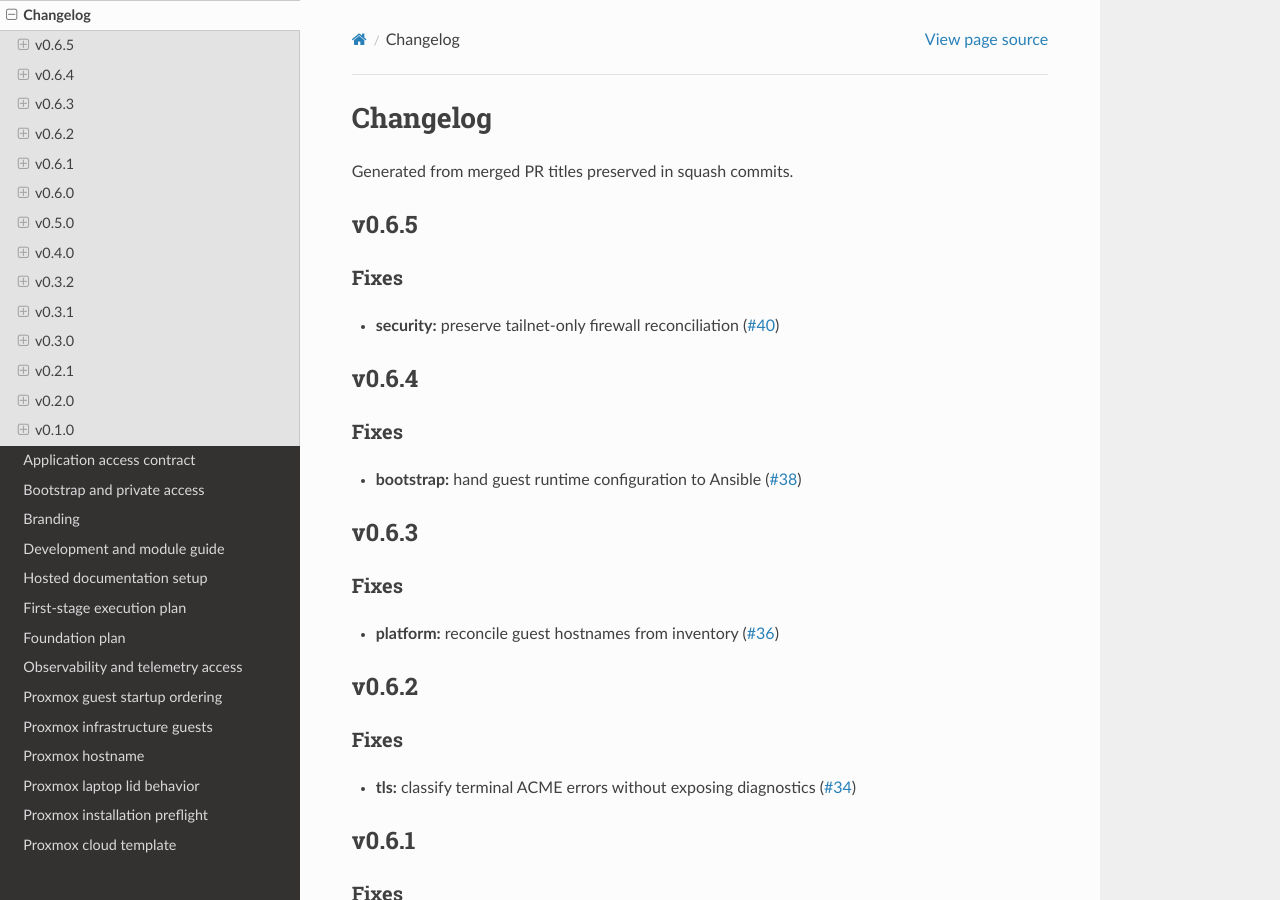
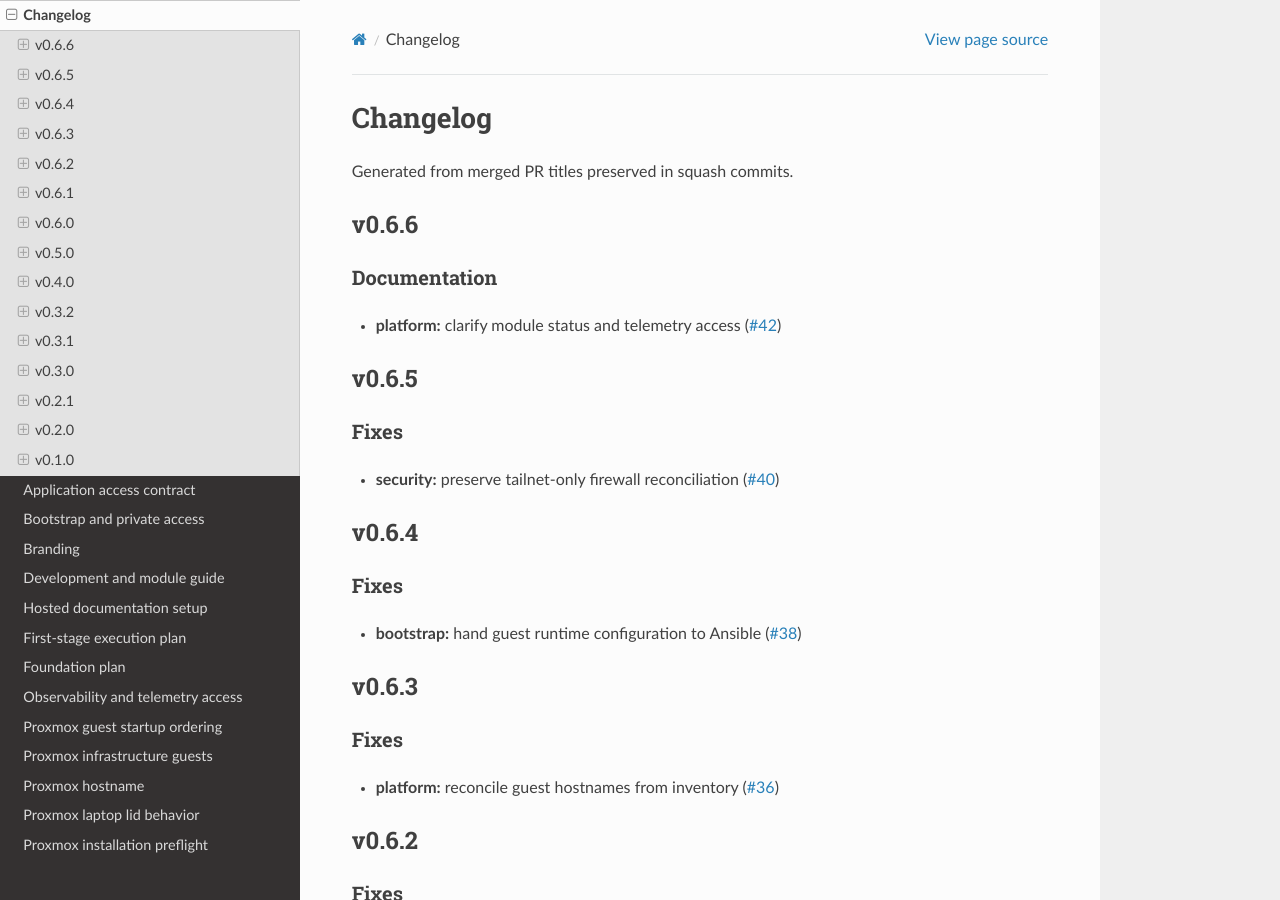
Before and after one commit to CafofoLabs/milkyway, a Sphinx documentation site: the page built from docs/CHANGELOG.md, in a window 1280 px wide and 900 px high. Built offline with Sphinx 7.4.7 and the Read the Docs theme 3.1.0, drawn with Linux system fonts in a browser that asks for light colours; the version number could not be read and is left out.

Commit message:
chore(release): v0.6.6 (#43)

```diff
--- a/docs/CHANGELOG.md
+++ b/docs/CHANGELOG.md
@@ -2,6 +2,10 @@
 
 Generated from merged PR titles preserved in squash commits.
 
+## v0.6.6
+
+### Documentation
+- **platform:** clarify module status and telemetry access ([#42](https://github.com/CafofoLabs/milkyway/pull/42))
 ## v0.6.5
 
 ### Fixes
```
Also changed, not shown: 1 other file.
